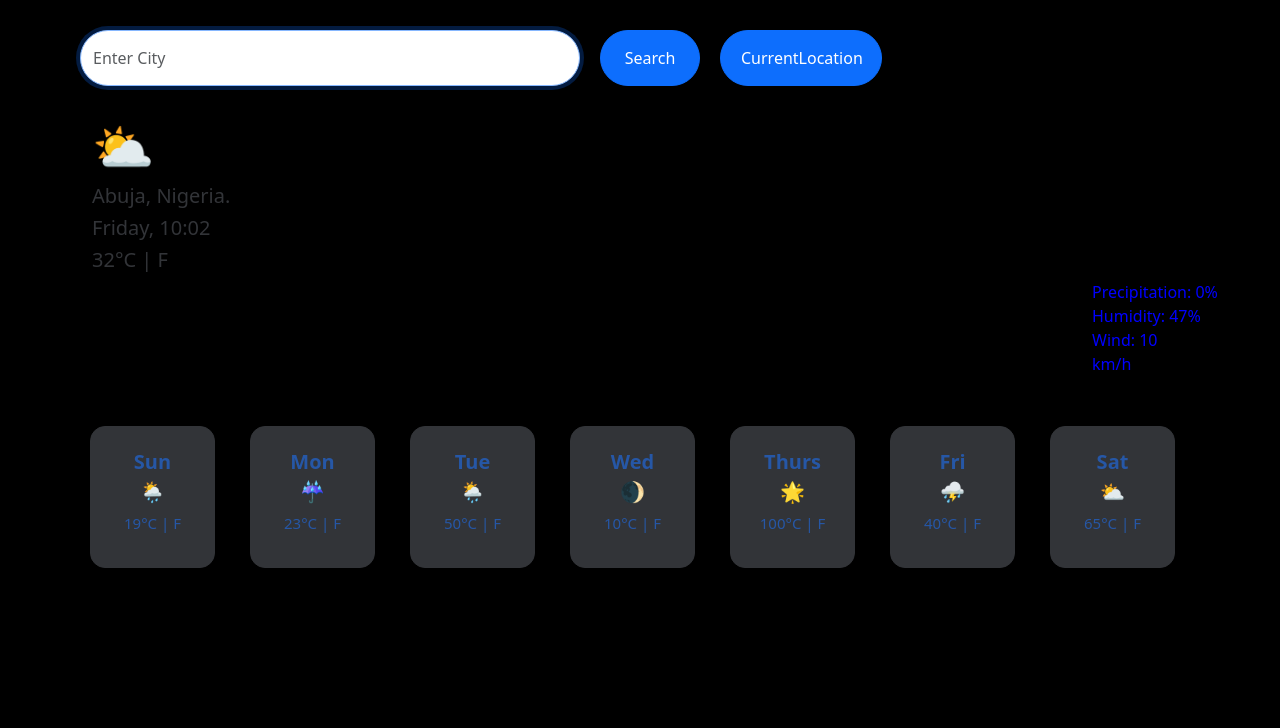
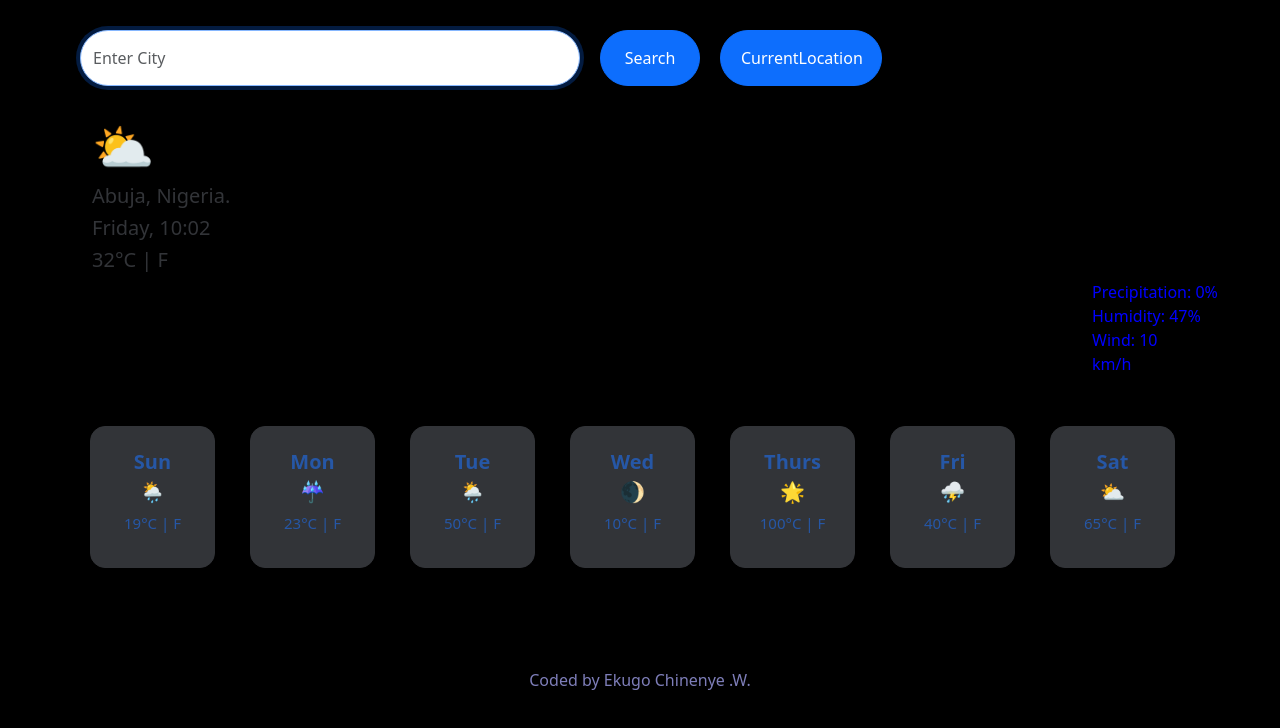
Before and after one commit to whitney-a/weather-app, a plain HTML site: page index.html in a window 1280 px wide. Drawn offline with nearby package versions, Linux system fonts and the light colour scheme.

Commit message:
added footer

```diff
--- a/index.html
+++ b/index.html
@@ -59,6 +59,7 @@
         <div class="col">Fri<br />⛈<br /><strong>40°C | F</strong></div>
         <div class="col">Sat<br />⛅<br /><strong>65°C | F</strong></div>
       </div>
+      <div class="footer">Coded by Ekugo Chinenye .W.</div>
     </div>
     <script src="app.js"></script>
   </body>
--- a/styles.css
+++ b/styles.css
@@ -73,3 +73,8 @@ body {
   padding-right: 140px;
   align-content: center;
 }
+.footer {
+  margin-top: 100px;
+  text-align: center;
+  color: rgb(126, 126, 185);
+}
```
